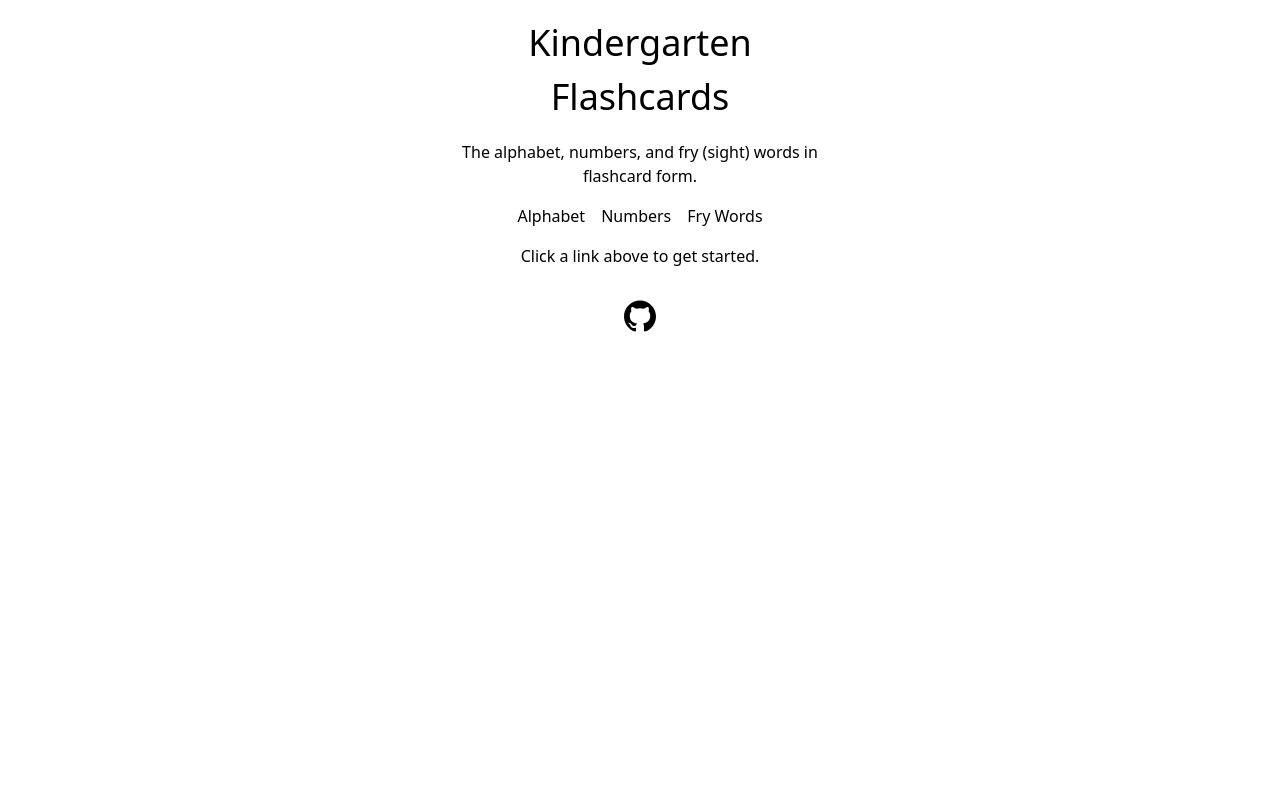
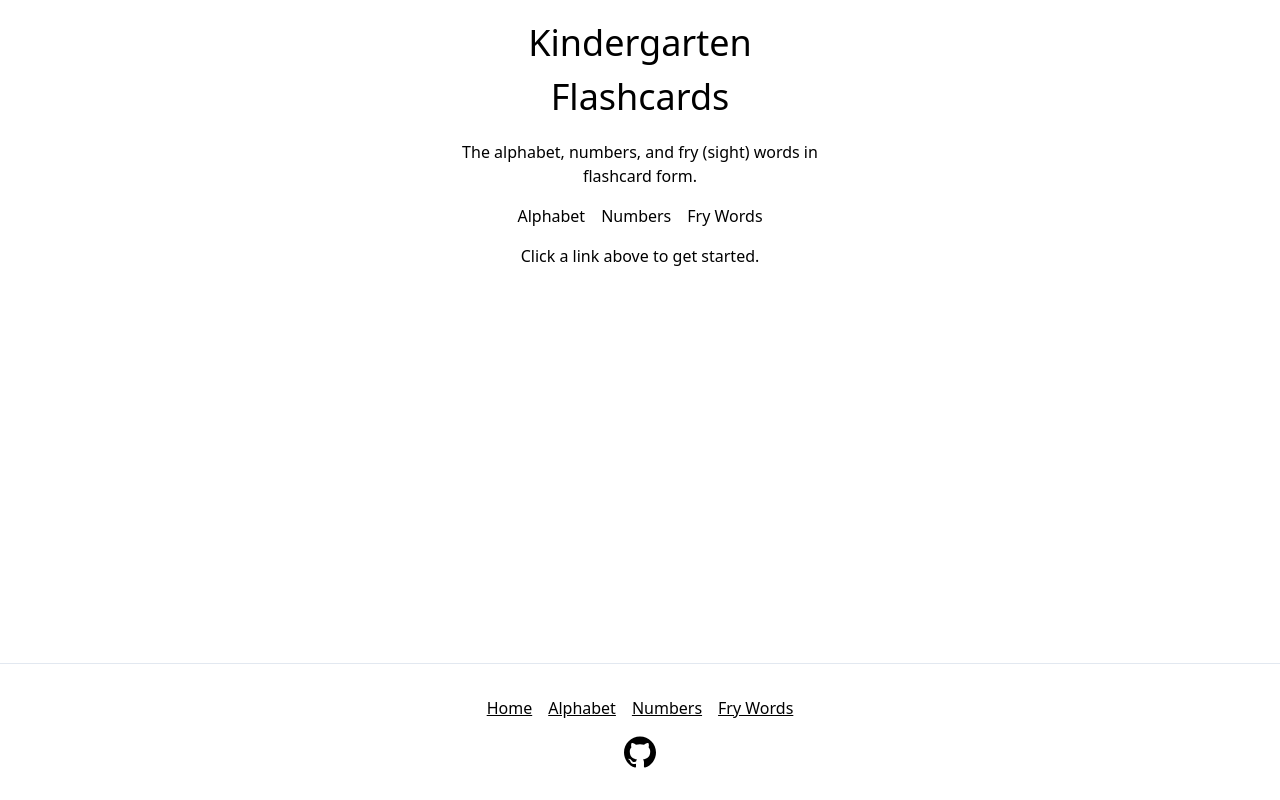
Before and after one commit to gregrickaby/preschool-flashcards, a Next.js app: page / in a window 1280 px wide. Built offline with nearby package versions, Linux system fonts and the light colour scheme.

Commit message:
move nav to footer and make it fixed

```diff
--- a/components/Footer.js
+++ b/components/Footer.js
@@ -1,10 +1,41 @@
+import Link from 'next/link'
+
 const Footer = () => (
-  <footer id="footer" className="flex justify-center items-center mt-8">
-    <a href="https://github.com/gregrickaby/kindergarten-flashcards">
-      <svg xmlns="http://www.w3.org/2000/svg" width="32" height="32">
-        <path d="M16 .395c-8.836 0-16 7.163-16 16 0 7.069 4.585 13.067 10.942 15.182.8.148 1.094-.347 1.094-.77 0-.381-.015-1.642-.022-2.979-4.452.968-5.391-1.888-5.391-1.888-.728-1.849-1.776-2.341-1.776-2.341-1.452-.993.11-.973.11-.973 1.606.113 2.452 1.649 2.452 1.649 1.427 2.446 3.743 1.739 4.656 1.33.143-1.034.558-1.74 1.016-2.14-3.554-.404-7.29-1.777-7.29-7.907 0-1.747.625-3.174 1.649-4.295-.166-.403-.714-2.03.155-4.234 0 0 1.344-.43 4.401 1.64 1.276-.355 2.645-.532 4.005-.539 1.359.006 2.729.184 4.008.539 3.054-2.07 4.395-1.64 4.395-1.64.871 2.204.323 3.831.157 4.234 1.026 1.12 1.647 2.548 1.647 4.295 0 6.145-3.743 7.498-7.306 7.895.574.497 1.085 1.47 1.085 2.963 0 2.141-.019 3.864-.019 4.391 0 .426.288.925 1.099.768C27.421 29.457 32 23.462 32 16.395c0-8.837-7.164-16-16-16z" />
-      </svg>
-    </a>
+  <footer
+    id="footer"
+    className="fixed bottom-0 right-0 left-0 border-t bg-white"
+  >
+    <section className="flex flex-col justify-center items-center py-8">
+      <nav className="mb-4">
+        <ul className="flex flex-wrap space-x-4 justify-center">
+          <li>
+            <Link href="/">
+              <a className="underline">Home</a>
+            </Link>
+          </li>
+          <li>
+            <Link href="/alphabet">
+              <a className="underline">Alphabet</a>
+            </Link>
+          </li>
+          <li>
+            <Link href="/numbers">
+              <a className="underline">Numbers</a>
+            </Link>
+          </li>
+          <li>
+            <Link href="/fry-words">
+              <a className="underline">Fry Words</a>
+            </Link>
+          </li>
+        </ul>
+      </nav>
+      <a href="https://github.com/gregrickaby/kindergarten-flashcards">
+        <svg xmlns="http://www.w3.org/2000/svg" width="32" height="32">
+          <path d="M16 .395c-8.836 0-16 7.163-16 16 0 7.069 4.585 13.067 10.942 15.182.8.148 1.094-.347 1.094-.77 0-.381-.015-1.642-.022-2.979-4.452.968-5.391-1.888-5.391-1.888-.728-1.849-1.776-2.341-1.776-2.341-1.452-.993.11-.973.11-.973 1.606.113 2.452 1.649 2.452 1.649 1.427 2.446 3.743 1.739 4.656 1.33.143-1.034.558-1.74 1.016-2.14-3.554-.404-7.29-1.777-7.29-7.907 0-1.747.625-3.174 1.649-4.295-.166-.403-.714-2.03.155-4.234 0 0 1.344-.43 4.401 1.64 1.276-.355 2.645-.532 4.005-.539 1.359.006 2.729.184 4.008.539 3.054-2.07 4.395-1.64 4.395-1.64.871 2.204.323 3.831.157 4.234 1.026 1.12 1.647 2.548 1.647 4.295 0 6.145-3.743 7.498-7.306 7.895.574.497 1.085 1.47 1.085 2.963 0 2.141-.019 3.864-.019 4.391 0 .426.288.925 1.099.768C27.421 29.457 32 23.462 32 16.395c0-8.837-7.164-16-16-16z" />
+        </svg>
+      </a>
+    </section>
   </footer>
 )
 
```
